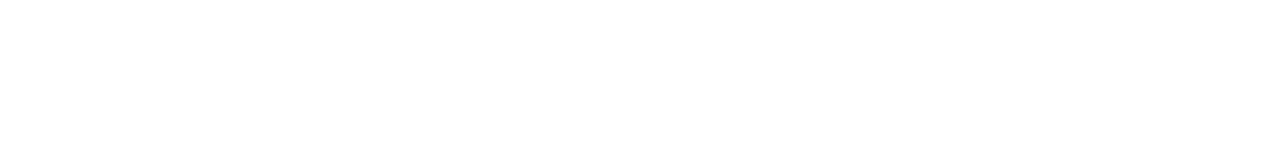
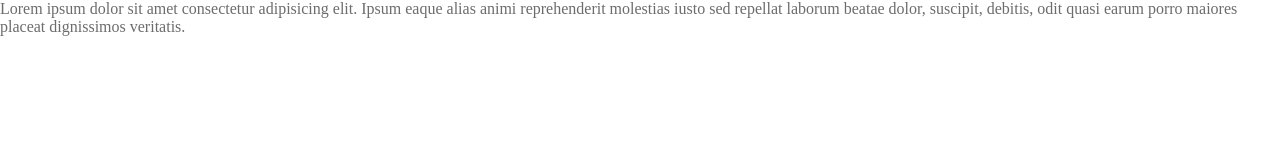
Before and after one commit to beefreguglia/full-stack-travelgram, a plain HTML site: page index.html in a window 1280 px wide. Drawn offline with Linux system fonts and the light colour scheme.

Commit message:
feature: init style guide

```diff
--- a/index.html
+++ b/index.html
@@ -7,6 +7,6 @@
   <link rel="stylesheet" href="./styles/index.css">
 </head>
 <body>
-
+  <p>Lorem ipsum dolor sit amet consectetur adipisicing elit. Ipsum eaque alias animi reprehenderit molestias iusto sed repellat laborum beatae dolor, suscipit, debitis, odit quasi earum porro maiores placeat dignissimos veritatis.</p>
 </body>
 </html>
--- a/styles/global.css
+++ b/styles/global.css
@@ -3,3 +3,18 @@
   padding: 0;
   box-sizing: border-box;
 }
+
+:root {
+  --brand-color: #EF5F4C;
+  --background-color: #FFFFFF;
+  --surface-color: #F5F5F5;
+  --skeleton-color: #D9D9D9;
+  --shape-transparency: #FFFFFF8F;
+  --text-color-primary: #313131;
+  --text-color-secondary: #6C6C6C;
+}
+
+body {
+  color: var(--background-color);
+  color: var(--text-color-secondary);
+}
```
Also changed, not shown: assets/AirplaneTilt.svg (added), assets/Image 01.png (added), assets/Image 02.png (added), assets/Image 03.png (added), assets/Image 04.png (added), assets/Image 05.png (added), assets/Image 06.png (added), assets/Image 07.png (added), assets/Image 08.png (added), assets/Image 09.png (added), assets/Image 10.png (added), assets/Image 11.png (added), assets/Image.svg (added), assets/MagnifyingGlass.svg (added), 2 more files, 1 other file.
